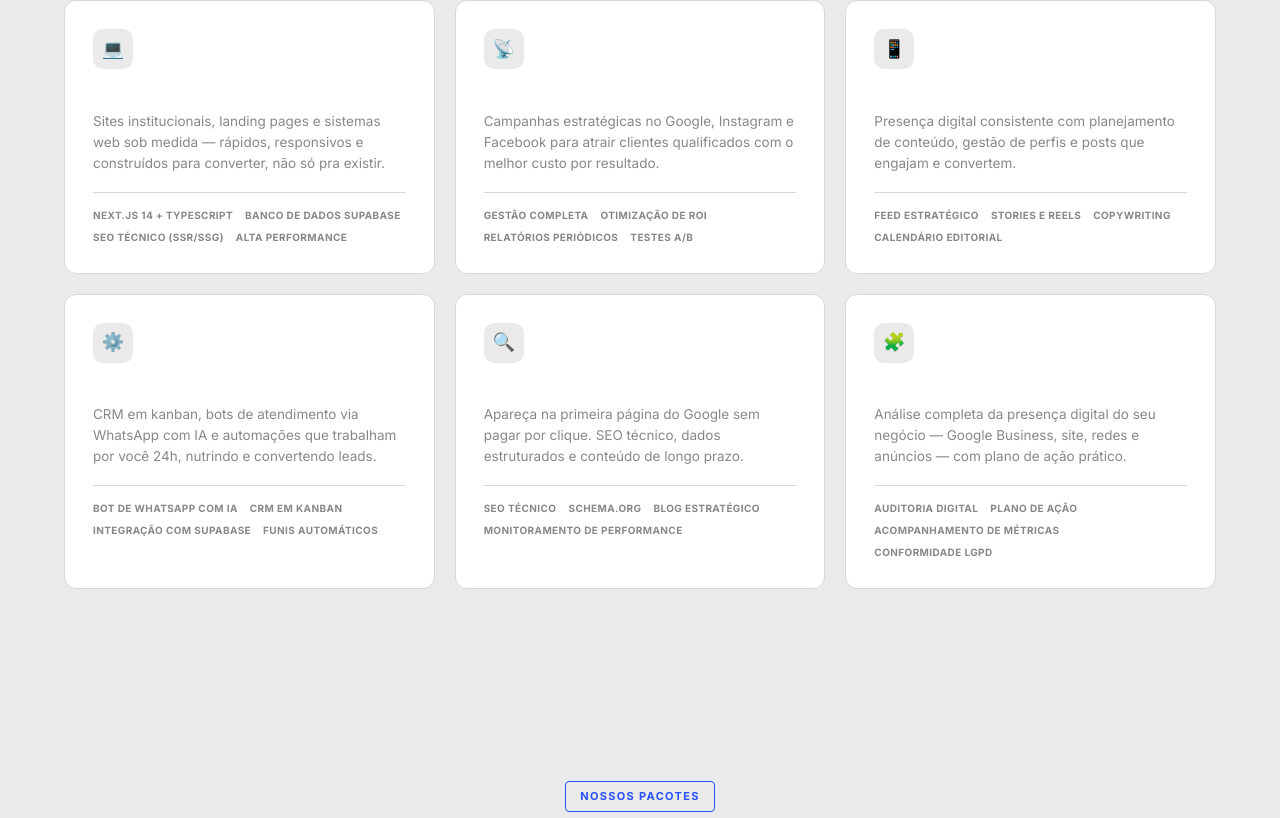
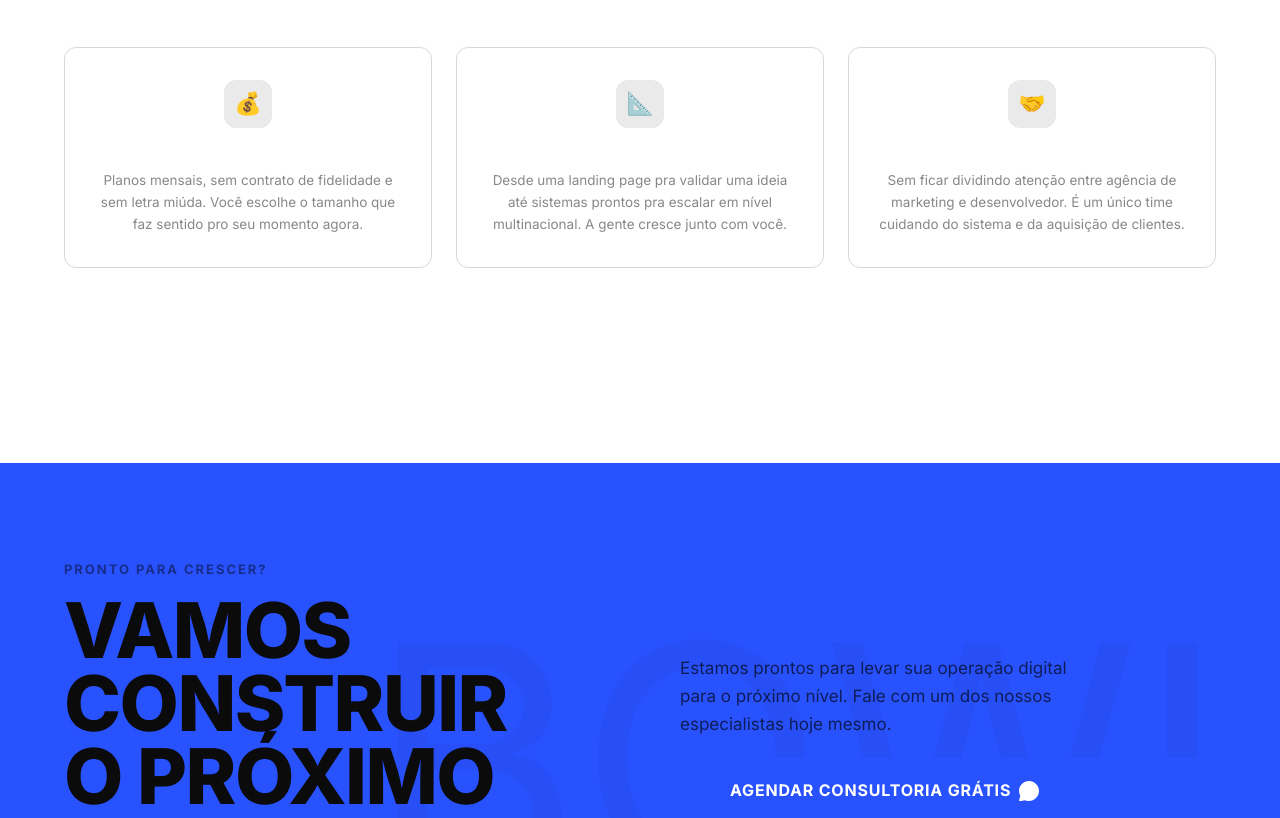
Before and after one commit to comunidadevencedores-lgtm/flip-agency, a Next.js app: page / in a window 1280 px wide. Shown: the part 1199-2017 px from the top of the page. Built offline with nearby package versions, Linux system fonts and the light colour scheme.

Commit message:
Update page.tsx

```diff
--- a/src/app/page.tsx
+++ b/src/app/page.tsx
@@ -3,8 +3,7 @@ import Navbar from '@/components/layout/Navbar';
 import Footer from '@/components/layout/Footer';
 import Hero from '@/components/sections/Hero';
 import Ticker from '@/components/ui/Ticker';
-import Services from '@/components/sections/Services';
-import Packages from '@/components/sections/Packages';
+import Highlights from '@/components/sections/Highlights';
 import CtaBanner from '@/components/sections/CtaBanner';
 import WhatsAppFloat from '@/components/ui/WhatsAppFloat';
 import { SITE } from '@/lib/data';
@@ -21,8 +20,7 @@ export default function Home() {
       <main>
         <Hero />
         <Ticker />
-        <Services />
-        <Packages />
+        <Highlights />
         <CtaBanner />
       </main>
       <Footer />
```
